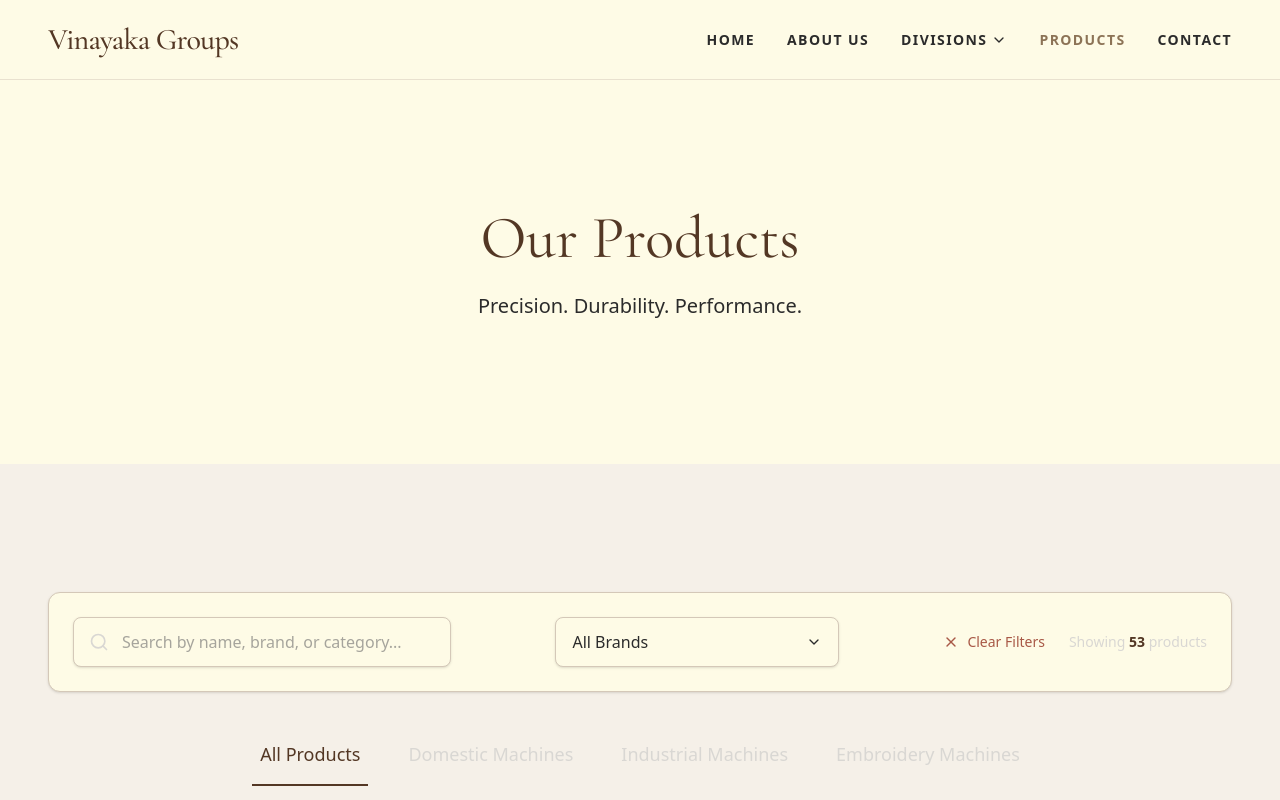
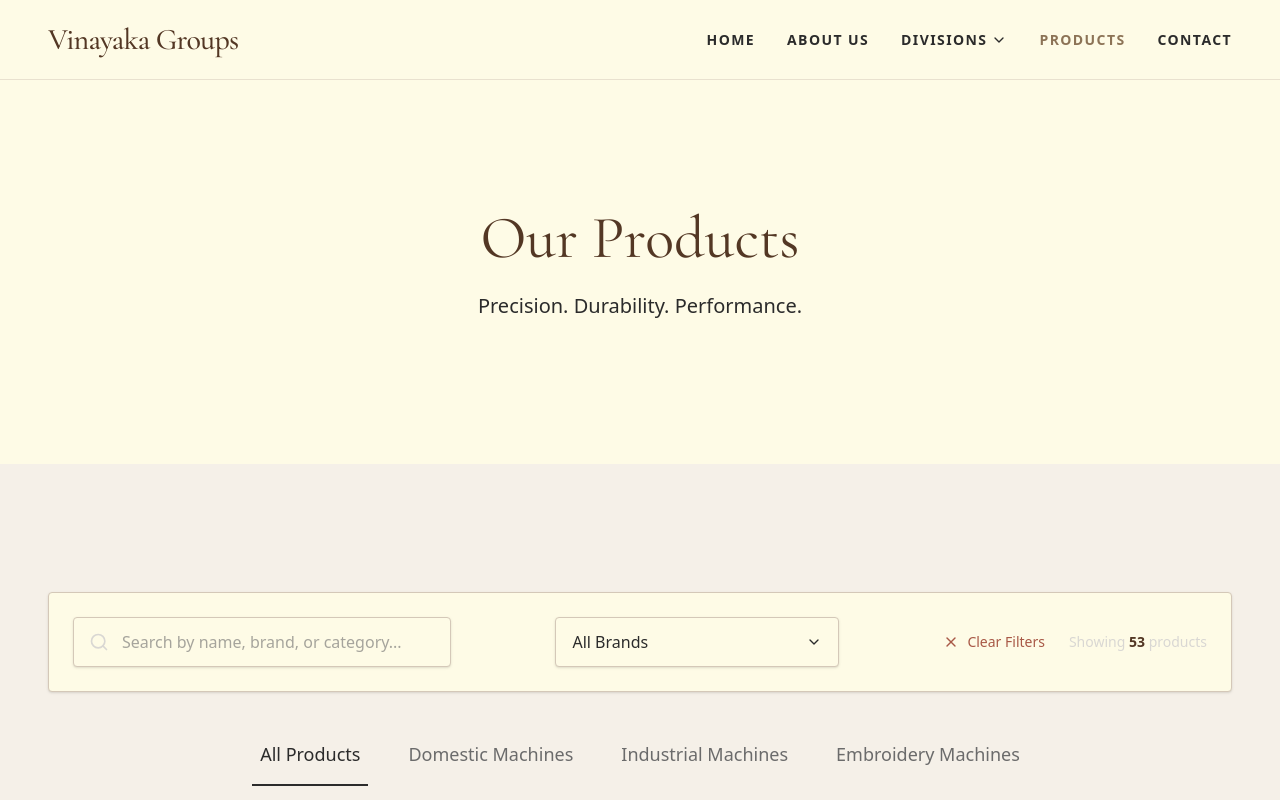
Before and after one commit to kiranetic/rochi-vinayaka, a Next.js app: page /products in a window 1280 px wide. Shown: the top 800 px of the page. Built offline with nearby package versions, Linux system fonts and the light colour scheme.

Commit message:
style: Refine UI elements with updated rounding, colors, and spacing across pages.

```diff
--- a/app/about/page.tsx
+++ b/app/about/page.tsx
@@ -43,8 +43,8 @@ export default function About() {
                                 </div>
                             </FadeIn>
                         </div>
-                        <div className="lg:col-span-5 relative">
-                            <FadeIn delay={0.2} className="relative aspect-[3/4] lg:aspect-auto h-full min-h-[500px] bg-mist/20 rounded-sm overflow-hidden border border-stone-200 shadow-2xl">
+                        <div className="lg:col-span-5 relative overflow-hidden">
+                            <FadeIn delay={0.2} className="relative aspect-[3/4] lg:aspect-auto h-full min-h-[400px] bg-mist/20 rounded-sm overflow-hidden border border-stone-200 shadow-2xl">
                                 <Image
                                     src="/assets/picture/KrishnaMurthySir.jpeg"
                                     alt="Mr. Krishna Murthy, Founder of Vinayaka Groups"
--- a/app/contact/page.tsx
+++ b/app/contact/page.tsx
@@ -31,7 +31,9 @@ export default function Contact() {
                                     rel="noopener noreferrer"
                                     className="group flex gap-4 items-start"
                                 >
-                                    <MapPin className="w-6 h-6 md:w-8 md:h-8 text-bronze shrink-0 mt-1" />
+                                    <div className="w-10 h-10 rounded-full bg-stone flex items-center justify-center shrink-0 mt-1">
+                                        <MapPin className="w-5 h-5 text-bronze" />
+                                    </div>
                                     <address className="not-italic text-lg font-medium text-charcoal leading-relaxed group-hover:text-bronze transition-colors">
                                         No 12 and 13, Outer Ring Rd,<br />
                                         near Water Tank, BTM 2nd Stage,<br />
--- a/app/products/page.tsx
+++ b/app/products/page.tsx
@@ -89,7 +89,7 @@ export default function Products() {
             <Section background="stone" className="min-h-screen pt-12">
                 <Container>
                     {/* Controls Row */}
-                    <FadeIn className="bg-paper p-6 rounded-xl shadow-sm border border-mist mb-12">
+                    <FadeIn className="bg-paper p-6 rounded-sm shadow-sm border border-mist mb-12">
                         <div className="flex flex-col lg:flex-row gap-4 items-center justify-between">
 
                             {/* Search Bar */}
@@ -100,7 +100,7 @@ export default function Products() {
                                     placeholder="Search by name, brand, or category..."
                                     value={searchQuery}
                                     onChange={(e) => setSearchQuery(e.target.value)}
-                                    className="w-full pl-12 pr-4 py-3 rounded-lg border border-mist bg-paper focus:bg-white focus:border-bronze focus:outline-none transition-all text-charcoal placeholder:text-graphite/60 shadow-sm"
+                                    className="w-full pl-12 pr-4 py-3 rounded-sm border border-mist bg-paper focus:bg-white focus:border-bronze focus:outline-none transition-all text-charcoal placeholder:text-graphite/60 shadow-sm"
                                 />
                             </div>
 
@@ -108,14 +108,14 @@ export default function Products() {
                             <div className="relative w-full lg:w-1/4">
                                 <button
                                     onClick={() => setIsBrandOpen(!isBrandOpen)}
-                                    className="w-full flex items-center justify-between px-4 py-3 rounded-lg border border-mist bg-paper hover:bg-white hover:border-bronze transition-all text-charcoal shadow-sm"
+                                    className="w-full flex items-center justify-between px-4 py-3 rounded-sm border border-mist bg-paper hover:bg-white hover:border-bronze transition-all text-charcoal shadow-sm"
                                 >
                                     <span className="truncate">{selectedBrand}</span>
                                     <ChevronDown className={cn("w-4 h-4 transition-transform", isBrandOpen ? "rotate-180" : "")} />
                                 </button>
 
                                 {isBrandOpen && (
-                                    <div className="absolute top-full left-0 right-0 mt-2 bg-paper border border-mist rounded-lg shadow-lg z-50 max-h-60 overflow-y-auto">
+                                    <div className="absolute top-full left-0 right-0 mt-2 bg-paper border border-mist rounded-sm shadow-lg z-50 max-h-60 overflow-y-auto">
                                         {brands.map((brand) => (
                                             <button
                                                 key={brand}
@@ -157,8 +157,8 @@ export default function Products() {
                                 className={cn(
                                     "text-lg font-medium pb-4 border-b-2 transition-all duration-300 px-2",
                                     activeCategory === tab.id
-                                        ? "text-ink border-ink"
-                                        : "text-steel border-transparent hover:text-bronze"
+                                        ? "text-charcoal border-charcoal"
+                                        : "text-graphite border-transparent hover:text-bronze"
                                 )}
                             >
                                 {tab.label}
--- a/components/about/divisions-story.tsx
+++ b/components/about/divisions-story.tsx
@@ -68,7 +68,7 @@ export function DivisionsStory() {
                                     key={division.id}
                                     onClick={() => setActiveTab(index)}
                                     className={`
-                                group cursor-pointer rounded-sm p-6 lg:p-8 transition-all duration-300 border relative overflow-hidden flex-1 flex items-center
+                                group cursor-pointer rounded-sm p-4 lg:p-8 transition-all duration-300 border relative overflow-hidden flex items-center
                                 ${isActive
                                             ? "bg-[#F5F0E8] border-[#E8E1D9] shadow-sm"
                                             : "bg-transparent border-transparent hover:bg-[#F5F0E8]/50 hover:border-[#E8E1D9]/50"
```
